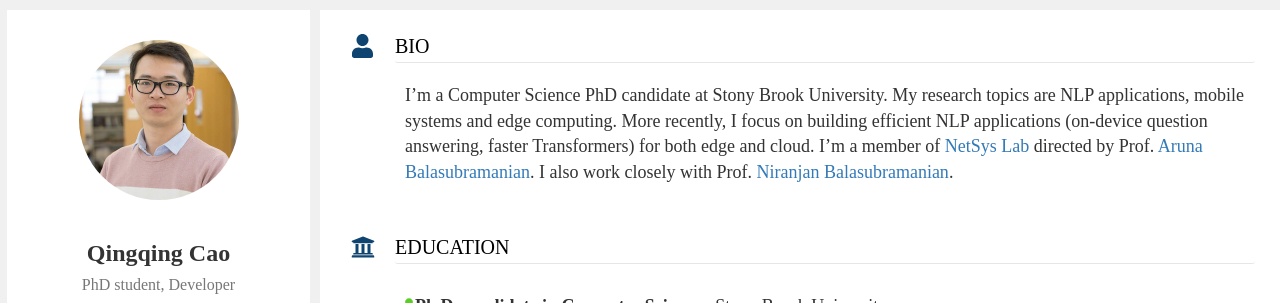
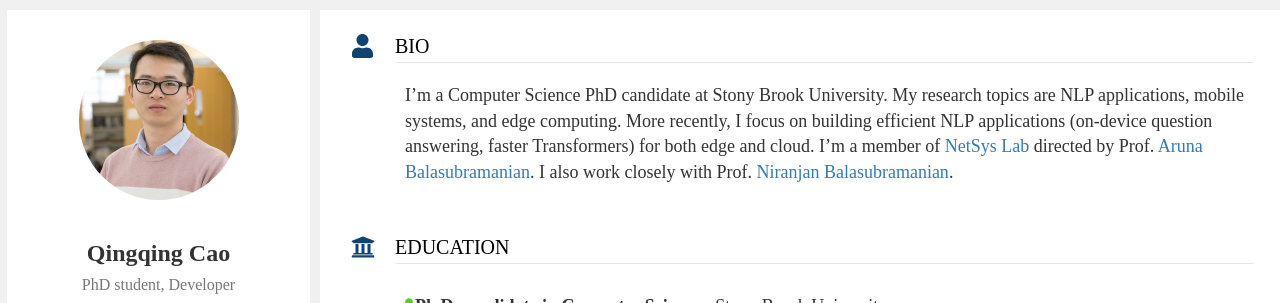
Before and after one commit to csarron/csarron.github.io, a Jekyll site: the page built from index.md, in a window 1280 px wide. Shown: the top 303 px of the page. Built offline with Jekyll 4.4.1, drawn with Linux system fonts in a browser that asks for light colours.

Commit message:
update bio

```diff
--- a/index.md
+++ b/index.md
@@ -50,7 +50,7 @@ bio:
  name: Bio
  style: fas fa-lg fa-user
  content: >
-  I'm a Computer Science PhD candidate at Stony Brook University. My research topics are NLP applications, mobile systems and edge computing. More recently, I focus on building efficient NLP applications (on-device question answering, faster Transformers) for both edge and cloud. I'm a member of [NetSys Lab](https://netsys.cs.stonybrook.edu/) directed by Prof. [Aruna Balasubramanian](http://www3.cs.stonybrook.edu/~arunab/index.html). I also work closely with Prof. [Niranjan Balasubramanian](http://www3.cs.stonybrook.edu/~niranjan/index.html).
+  I'm a Computer Science PhD candidate at Stony Brook University. My research topics are NLP applications, mobile systems, and edge computing. More recently, I focus on building efficient NLP applications (on-device question answering, faster Transformers) for both edge and cloud. I'm a member of [NetSys Lab](https://netsys.cs.stonybrook.edu/) directed by Prof. [Aruna Balasubramanian](http://www3.cs.stonybrook.edu/~arunab/index.html). I also work closely with Prof. [Niranjan Balasubramanian](http://www3.cs.stonybrook.edu/~niranjan/index.html).
 history:
   - name: Education
     style: fas fa-university
```
